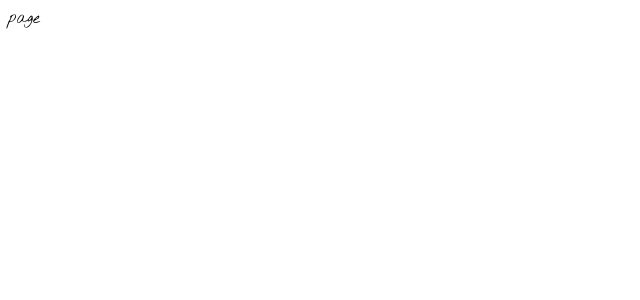
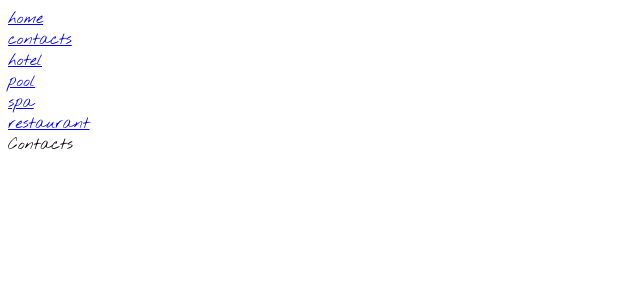
Before and after one commit to ansachuk/relax, a Next.js app: page /contacts in a window 1280 px wide. Shown: the top 300 px of the page, without its empty margins (0-640 px from the left). Built offline with nearby package versions, Linux system fonts and the light colour scheme.

Commit message:
add links to base routing

```diff
--- a/app/contacts/page.tsx
+++ b/app/contacts/page.tsx
@@ -1,5 +1,5 @@
 import React from "react";
 
-export default function page() {
-	return <div>page</div>;
+export default function Contacts() {
+	return <div>Contacts</div>;
 }
--- a/app/layout.tsx
+++ b/app/layout.tsx
@@ -1,19 +1,35 @@
 import type { Metadata } from "next";
 import { Nothing_You_Could_Do, Montserrat, Cormorant } from "next/font/google";
+import Link from "next/link";
 
 const nothing = Nothing_You_Could_Do({ subsets: ["latin"], weight: "400" });
 const montserrat = Montserrat({ subsets: ["cyrillic", "latin"] });
 const cormorant = Cormorant({ subsets: ["cyrillic", "latin"] });
 
 export const metadata: Metadata = {
-	title: "Create Next App",
-	description: "Generated by create next app",
+	title: "Relax",
+	description: "Spa-Relax Complex",
 };
 
 export default function RootLayout({ children }: { children: React.ReactNode }) {
 	return (
 		<html lang="en">
-			<body className={nothing.className}>{children}</body>
+			<body className={nothing.className}>
+				<header>
+					<Link href="/ ">home</Link>
+					<br />
+					<Link href="/contacts">contacts</Link>
+					<br />
+					<Link href="/hotel">hotel</Link>
+					<br />
+					<Link href="/pool">pool</Link>
+					<br />
+					<Link href="/spa">spa</Link>
+					<br />
+					<Link href="/restaurant">restaurant</Link>
+				</header>
+				{children}
+			</body>
 		</html>
 	);
 }
--- a/app/pool/page.tsx
+++ b/app/pool/page.tsx
@@ -1,5 +1,5 @@
 import React from "react";
 
-export default function page() {
-	return <div>page</div>;
+export default function Pool() {
+	return <div>Pool</div>;
 }
--- a/app/spa/page.tsx
+++ b/app/spa/page.tsx
@@ -1,5 +1,5 @@
 import React from "react";
 
-export default function page() {
-	return <div>page</div>;
+export default function Spa() {
+	return <div>Spa</div>;
 }
```
